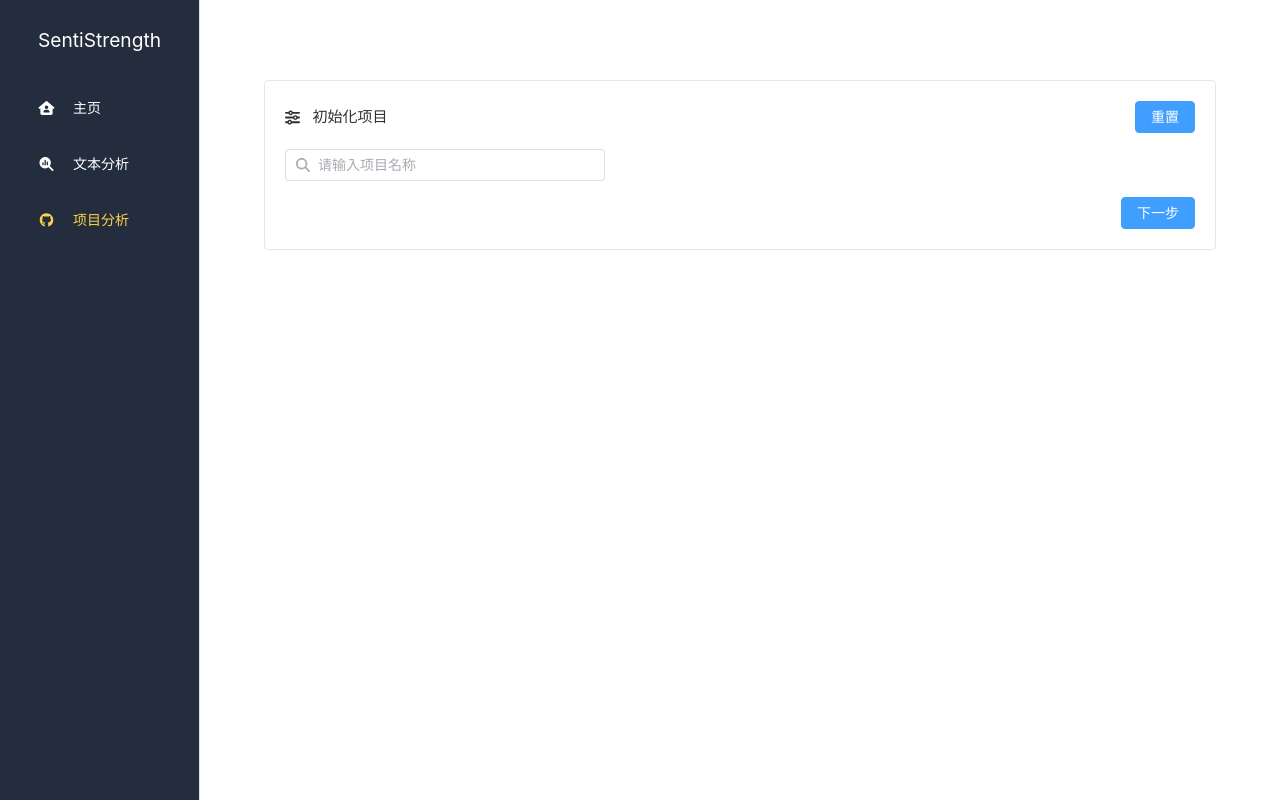
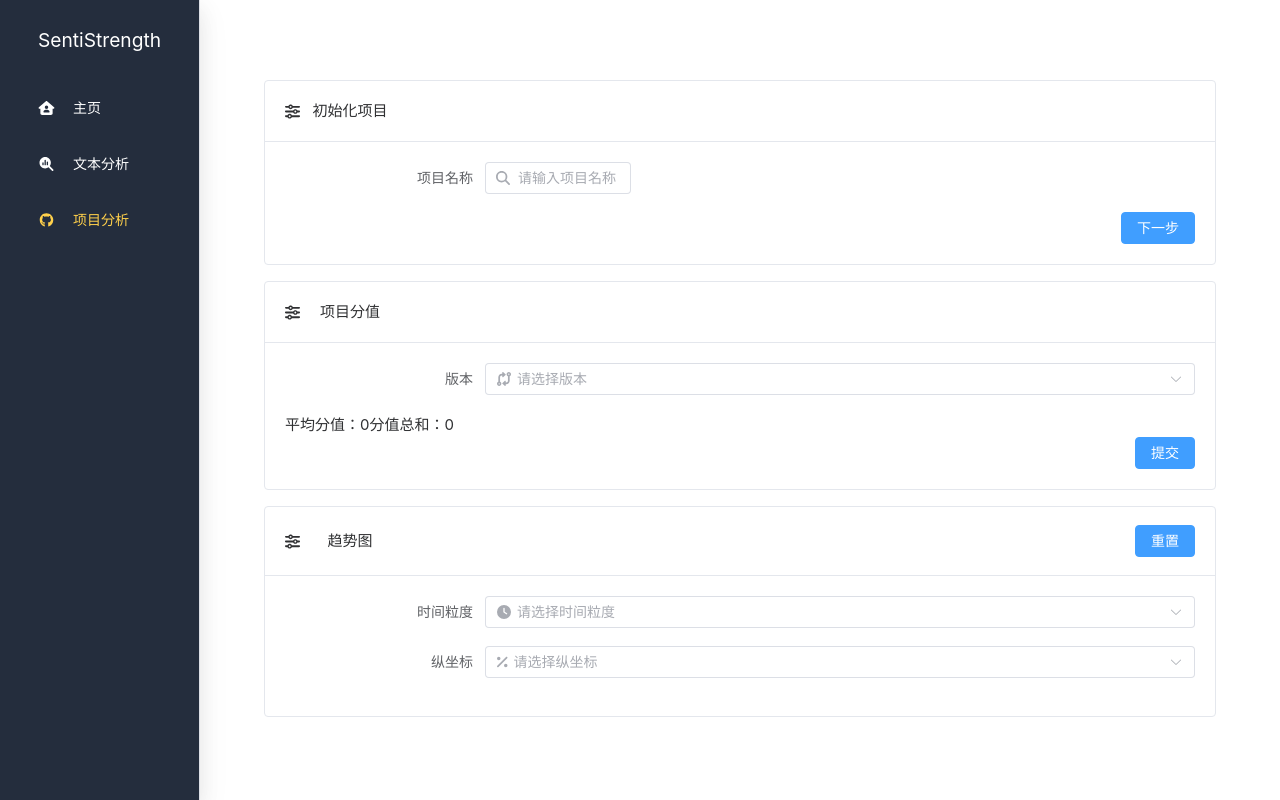
Before and after one commit to SentiSamoyed/SentiStrength-FE, a Vue app: page /repo in a window 1280 px wide. Built offline with nearby package versions, Linux system fonts and the light colour scheme.

Commit message:
feat: 继续完善项目分析栏

```diff
--- a/src/apis/index.js
+++ b/src/apis/index.js
@@ -5,13 +5,17 @@ const API_BASE_URL = '/api'
 const endpoints = {
   sentimentAnalysisText: '/sentiment/analysis/text',
   getAllVersions: '/repo/versions',
-  initRepo: '/repo/init'
+  initRepo: '/repo/init',
+  getRepoScore: '/repo/score',
+  getRepoGraph: '/repo/graph'
 }
 
 const api = {
   sentimentAnalysisText: (data) => axios.post(`${API_BASE_URL}${endpoints.sentimentAnalysisText}`, data),
   getAllVersions: (path) => axios.get(`${API_BASE_URL}${endpoints.getAllVersions}?path=${path}`),
-  initRepo: (path) => axios.post(`${API_BASE_URL}${endpoints.initRepo}?path=${path}`)
+  initRepo: (path) => axios.post(`${API_BASE_URL}${endpoints.initRepo}?path=${path}`),
+  getRepoScore: (repo, versions) => axios.post(`${API_BASE_URL}${endpoints.getRepoScore}?repo=${repo}`, versions),
+  getRepoGraph: (repo, xAxis) => axios.get(`${API_BASE_URL}${endpoints.getRepoGraph}?repo=${repo}&xAxis=${xAxis}`)
 
 }
 
--- a/src/components/analyse/AnalyseText.vue
+++ b/src/components/analyse/AnalyseText.vue
@@ -31,11 +31,6 @@ export default {
   name: 'AnalyseText',
   data() {
     return {}
-  },
-  methods: {
-    reset() {
-      Object.assign(this.$data, this.$options.data.call(this))
-    }
   }
 }
 </script>
--- /dev/null
+++ b/src/components/repo/RepoGraph.vue
@@ -0,0 +1,130 @@
+<template>
+  <el-card class='card' shadow='hover'>
+    <template #header>
+      <div class='card-header'>
+        <div class='icon-text'>
+          <font-awesome-icon class='icon' icon='fa-solid fa-sliders' />
+          <span>趋势图</span>
+        </div>
+        <el-button type='primary' @click='reset()'>重置</el-button>
+      </div>
+    </template>
+
+    <el-form :model='form' label-width='200px'>
+      <el-form-item label='时间粒度'>
+        <el-select
+          v-model='this.xAxis'
+          filterable
+          clearable
+          placeholder='请选择时间粒度'
+        >
+          <template #prefix>
+            <font-awesome-icon icon='fa-solid fa-clock' />
+          </template>
+          <el-option
+            v-for='(label, value) in this.xAxisEnum'
+            :key='value'
+            :label='label'
+            :value='value'
+          >
+          </el-option>
+        </el-select>
+      </el-form-item>
+      <el-form-item label='纵坐标'>
+        <el-select
+          v-model='this.yAxis'
+          filterable
+          clearable
+          placeholder='请选择纵坐标'
+        >
+          <template #prefix>
+            <font-awesome-icon icon='fa-solid fa-percent' />
+          </template>
+          <el-option
+            v-for='(label, value) in this.yAxisEnum'
+            :key='value'
+            :label='label'
+            :value='value'
+          >
+          </el-option>
+        </el-select>
+      </el-form-item>
+    </el-form>
+
+  </el-card>
+</template>
+
+<script>
+import apis from '@/apis'
+
+export default {
+  name: 'RepoGraph',
+  data() {
+    return {
+      form: {},
+      xAxisEnum: {
+        'month': '月',
+        'season': '季',
+        'year': '年',
+        'version': '版本'
+      },
+      yAxisEnum: {
+        'ratio': '正负比例',
+        'average': '平均分值',
+        'sum': '分值总和'
+      },
+      xAxis: '',
+      yAxis: '',
+      graphList: []
+    }
+  },
+  methods: {
+    reset() {
+      Object.assign(this.$data, this.$options.data.call(this))
+      this.$message.success('已重置选项')
+    },
+    getRepoGraph() {
+      apis.getRepoGraph(this.$parent.$data.repo, this.xAxis).then(res => {
+        this.graphList = res.data
+        this.$message.success('获取成功')
+      }).catch(err => {
+        this.$message.error('获取失败: ' + err)
+      })
+    }
+  }
+}
+</script>
+
+<style scoped>
+
+.card {
+    margin: 1rem 0;
+}
+
+.card-header {
+    display: flex;
+    justify-content: space-between;
+    align-items: center;
+}
+
+.button-container {
+    display: flex;
+    justify-content: flex-end;
+}
+
+el-form-item {
+    width: 200px;
+}
+
+.icon-text {
+    display: flex;
+    align-items: center;
+    justify-content: center;
+}
+
+.icon-text span {
+    flex: 1;
+    min-width: 100px;
+    text-align: center;
+}
+</style>
--- a/src/components/repo/RepoInit.vue
+++ b/src/components/repo/RepoInit.vue
@@ -1,39 +1,50 @@
 <template>
   <el-card class='card' shadow='hover'>
+    <template #header>
       <div class='card-header'>
         <div class='icon-text'>
           <font-awesome-icon class='icon' icon='fa-solid fa-sliders' />
           <span>初始化项目</span>
         </div>
-      <el-button type='primary' @click='reset'>重置</el-button>
       </div>
+    </template>
 
-    <el-input placeholder='请输入项目名称' v-model='form.repoPath' style='width: 20rem; margin: 1rem 0'>
+    <el-form :model='form' label-width='200px'>
+      <el-form-item label='项目名称'>
+        <el-input placeholder='请输入项目名称' clearable v-model='form.repoPath' style='width: 20.5%'>
           <template #prefix>
             <font-awesome-icon icon='fa-solid fa-search' />
           </template>
         </el-input>
+      </el-form-item>
+    </el-form>
 
     <div class='button-container'>
-      <slot class='button' name='button'></slot>
+      <el-button type='primary' @click='initRepo()'>下一步</el-button>
     </div>
   </el-card>
 </template>
 
 <script>
+import apis from '@/apis'
+
 export default {
   name: 'RepoInit',
   data() {
     return {
       form: {
         repoPath: ''
-      }
+      },
     }
   },
   methods: {
-    reset() {
-
-      this.$message.success('已重置选项')
+    initRepo() {
+      apis.initRepo(this.form.repoPath).then(res => {
+        this.$parent.$data.repo = this.form.repoPath
+        this.$message.success('初始化成功')
+      }).catch(err => {
+        this.$message.error('初始化失败: ' + err)
+      })
     }
   }
 }
--- /dev/null
+++ b/src/components/repo/RepoScore.vue
@@ -0,0 +1,119 @@
+<template>
+  <el-card class='card' shadow='hover'>
+    <template #header>
+      <div class='card-header'>
+        <div class='icon-text'>
+          <font-awesome-icon class='icon' icon='fa-solid fa-sliders' />
+          <span>项目分值</span>
+        </div>
+      </div>
+    </template>
+
+    <el-form :model='form' label-width='200px'>
+      <el-form-item label='版本'>
+        <el-select
+          v-model='this.selectedVersions'
+          multiple
+          filterable
+          clearable
+          placeholder='请选择版本'
+        >
+          <template #prefix>
+            <font-awesome-icon icon="fa-solid fa-code-compare" />
+          </template>
+          <el-option
+            v-for='item in this.versions'
+            :key='item.value'
+            :label='item.label'
+            :value='item.value'
+          >
+          </el-option>
+        </el-select>
+      </el-form-item>
+    </el-form>
+
+
+    <div>
+      <span>平均分值：{{repoScore}}</span>
+      <span>分值总和：{{repoScore}}</span>
+    </div>
+    <div class='button-container'>
+      <el-button type='primary' @click='getRepoScore'>提交</el-button>
+    </div>
+  </el-card>
+
+</template>
+
+<script>
+import apis from '@/apis'
+
+export default {
+  name: 'RepoScore',
+  data() {
+    return {
+      form: {},
+      selectedVersions: [],
+      versions: [
+        {
+          value: '1.0.0',
+          label: '1.0.0'
+        },
+        {
+          value: '1.0.1',
+          label: '1.0.1'
+        },
+        {
+          value: '1.0.2',
+          label: '1.0.2'
+        }
+      ],
+      repoScore: 0,
+    }
+  },
+  methods: {
+    getRepoScore() {
+      let selectedVersions = this.selectedVersions
+      apis.getRepoScore(this.$parent.$data.repo, selectedVersions).then(res => {
+
+        this.$message.success('请求成功')
+      }).catch(err => {
+        this.$message.error('请求失败: ' + err)
+      })
+    }
+  }
+}
+</script>
+
+<style scoped>
+.card {
+    margin: 1rem 0;
+}
+
+.card-header {
+    display: flex;
+    justify-content: space-between;
+    align-items: center;
+}
+
+.button-container {
+    display: flex;
+    justify-content: flex-end;
+}
+
+el-form-item {
+    width: 200px;
+}
+
+.icon-text {
+    display: flex;
+    align-items: center;
+    justify-content: center;
+}
+
+.icon-text span {
+    flex: 1;
+    min-width: 100px;
+    text-align: center;
+}
+
+</style>
--- a/src/main.js
+++ b/src/main.js
@@ -12,14 +12,24 @@ import { library } from '@fortawesome/fontawesome-svg-core'
 import { FontAwesomeIcon } from '@fortawesome/vue-fontawesome'
 
 /* import specific icons */
-import { faFileLines, faHouseUser, faMagnifyingGlassChart, faSliders, faTable, faSearch } from '@fortawesome/free-solid-svg-icons'
+import {
+  faClock,
+  faCodeCompare,
+  faFileLines,
+  faHouseUser,
+  faMagnifyingGlassChart,
+  faPercent,
+  faSearch,
+  faSliders,
+  faTable
+} from '@fortawesome/free-solid-svg-icons'
 
 import { faGithub } from '@fortawesome/free-brands-svg-icons/faGithub'
 
 const app = createApp(App)
 
 /* add icons to the library */
-library.add(faHouseUser, faMagnifyingGlassChart, faSliders, faFileLines, faTable, faGithub, faSearch)
+library.add(faHouseUser, faMagnifyingGlassChart, faSliders, faFileLines, faTable, faGithub, faSearch, faCodeCompare, faClock, faPercent)
 
 
 app.use(router)
--- a/src/views/RepoAnalyseView.vue
+++ b/src/views/RepoAnalyseView.vue
@@ -2,39 +2,34 @@
   <main>
 
     <!--未初始化项目时显示-->
-    <RepoInit ref='RepoInit' v-if='this.repo === ""'>
-      <template #button>
-        <el-button type='primary' @click='initRepo'>下一步</el-button>
-      </template>
+    <RepoInit>
     </RepoInit>
 
     <!--已初始化项目时显示-->
+    <RepoScore>
+    </RepoScore>
+
+    <RepoGraph/>
 
   </main>
 </template>
 <script>
 import RepoInit from '@/components/repo/RepoInit.vue'
-import apis from '@/apis'
+import RepoScore from '@/components/repo/RepoScore.vue'
+import RepoGraph from '@/components/repo/RepoGraph.vue'
 
 export default {
   name: 'RepoAnalyseView',
-  components: { RepoInit },
+  components: { RepoGraph, RepoScore, RepoInit },
   data() {
     return {
       // 初始化后的项目路径
-      repo: ''
+      repo: 'repo',
     }
   },
   methods: {
-    initRepo() {
-      let repoPath = this.$refs.RepoInit.form.repoPath
-      apis.initRepo(repoPath).then(res => {
-        this.repo = repoPath
-        this.$message.success('初始化成功')
-      }).catch(err => {
-        this.$message.error('初始化失败: ' + err)
-      })
-    }
+
+
   }
 }
 </script>
```
Lines whose indentation alone changed are shown as unchanged.
